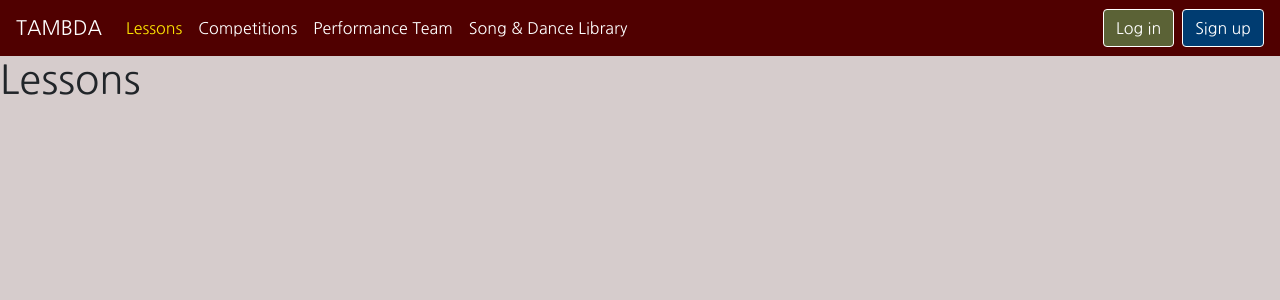
After one commit to K20shores/TAMBDA, a Django app: page /lessons/ in a window 1280 px wide. The commit adds this page. Shown: the top 300 px of the page. Run offline with Django 3.2, Linux system fonts and the light colour scheme; some libraries are stand-ins or nearby versions.

Commit message:
adding navigation coloring and linking navigation to pages

```diff
--- a/tambda/static/css/app.css
+++ b/tambda/static/css/app.css
@@ -26,6 +26,14 @@ body{
     border-color: white;
 }
 
+.navbar a.btn-primary:hover{
+    border-color: #5B6236;
+}
+
+.navbar a.btn-secondary:hover{
+    border-color: #003C71;
+}
+
 .navbar #navbarNavDropdown ul li a{
     color: white;
 }
@@ -33,3 +41,11 @@ body{
 .navbar #navbarNavDropdown ul:hover li:hover a:hover{
     color: #5B6236;
 }
+
+#section-home .nav-home,
+#section-lessons #navbarNavDropdown .nav-lessons,
+#section-competitions #navbarNavDropdown .nav-competitions,
+#section-song-and-dance #navbarNavDropdown .nav-song-and-dance,
+#section-performance-team #navbarNavDropdown .nav-performance-team {
+    color: #FCE300;
+}
--- a/tambda/templates/base.html
+++ b/tambda/templates/base.html
@@ -9,26 +9,26 @@
     <link href="https://fonts.googleapis.com/css?family=Nanum+Gothic" rel="stylesheet">
     {% block stylesheet %}{% endblock %}
   </head>
-  <body>
+  <body id="{% block section %}section-generic{% endblock %}">
     {% block body %}
-        <nav class="navbar navbar-expand-lg navbar-dark justify-content-between">
-            <a class="navbar-brand" href="#">TAMBDA</a>
+        <nav class="navbar navbar-expand-lg navbar-dark">
+            <a class="navbar-brand nav-home" href="{% url 'home' %}">TAMBDA</a>
             <button class="navbar-toggler" type="button" data-toggle="collapse" data-target="#navbarNavDropdown" aria-controls="navbarNavDropdown" aria-expanded="false" aria-label="Toggle navigation">
                 <span class="navbar-toggler-icon"></span>
             </button>
             <div class="collapse navbar-collapse" id="navbarNavDropdown">
                 <ul class="navbar-nav mr-auto">
                 <li class="nav-item active">
-                    <a class="nav-link" href="#">Lessons<span class="sr-only">(current)</span></a>
+                    <a class="nav-link nav-lessons" href="{% url 'lessons' %}">Lessons</a>
                 </li>
                 <li class="nav-item">
-                    <a class="nav-link" href="#">Competitions</a>
+                    <a class="nav-link nav-competitions" href="{% url 'competitions' %}">Competitions</a>
                 </li>
                 <li class="nav-item">
-                    <a class="nav-link" href="#">Performance Team</a>
+                    <a class="nav-link nav-performance-team" href="{% url 'performance_team' %}">Performance Team</a>
                 </li>
                 <li class="nav-item">
-                    <a class="nav-link" href="#">Song &amp; Dance Library</a>
+                    <a class="nav-link nav-song-and-dance" href="{% url 'song_and_dance' %}">Song &amp; Dance Library</a>
                 </li>
                 {% if user.is_authenticated %}
                 <li class="nav-item dropdown">
--- /dev/null
+++ b/tambda/templates/tambda/lessons.html
@@ -0,0 +1,8 @@
+{% extends 'base.html' %}
+{% block section %}section-lessons{% endblock %}
+
+{% block content %}
+
+<h1>Lessons</h1>
+
+{% endblock %}
--- a/tambda/urls.py
+++ b/tambda/urls.py
@@ -15,10 +15,14 @@ Including another URLconf
 """
 from django.contrib import admin
 from django.urls import path, include
-from .views import home
+from .views import home, lessons, competitions, performance_team, song_and_dance
 
 urlpatterns = [
     path('', include('accounts.urls')),
     path('', home, name='home'),
+    path('lessons/', lessons, name='lessons'),
+    path('competitions/', competitions, name='competitions'),
+    path('performance_team/', performance_team, name='performance_team'),
+    path('song_and_dance/', song_and_dance, name='song_and_dance'),
     path('admin/', admin.site.urls),
 ]
--- a/tambda/views.py
+++ b/tambda/views.py
@@ -2,3 +2,15 @@ from django.shortcuts import render
 
 def home(request):
     return render(request, 'tambda/home.html', {})
+
+def lessons(request):
+    return render(request, 'tambda/lessons.html', {})
+
+def competitions(request):
+    return render(request, 'tambda/competitions.html', {})
+
+def performance_team(request):
+    return render(request, 'tambda/performance_team.html', {})
+
+def song_and_dance(request):
+    return render(request, 'tambda/song_and_dance.html', {})
```
Also changed, not shown: tambda/templates/tambda/competitions.html (added, +8 -0 lines), tambda/templates/tambda/home.html (+7 -0 lines), tambda/templates/tambda/performance_team.html (added, +8 -0 lines), tambda/templates/tambda/song_and_dance.html (added, +8 -0 lines).
